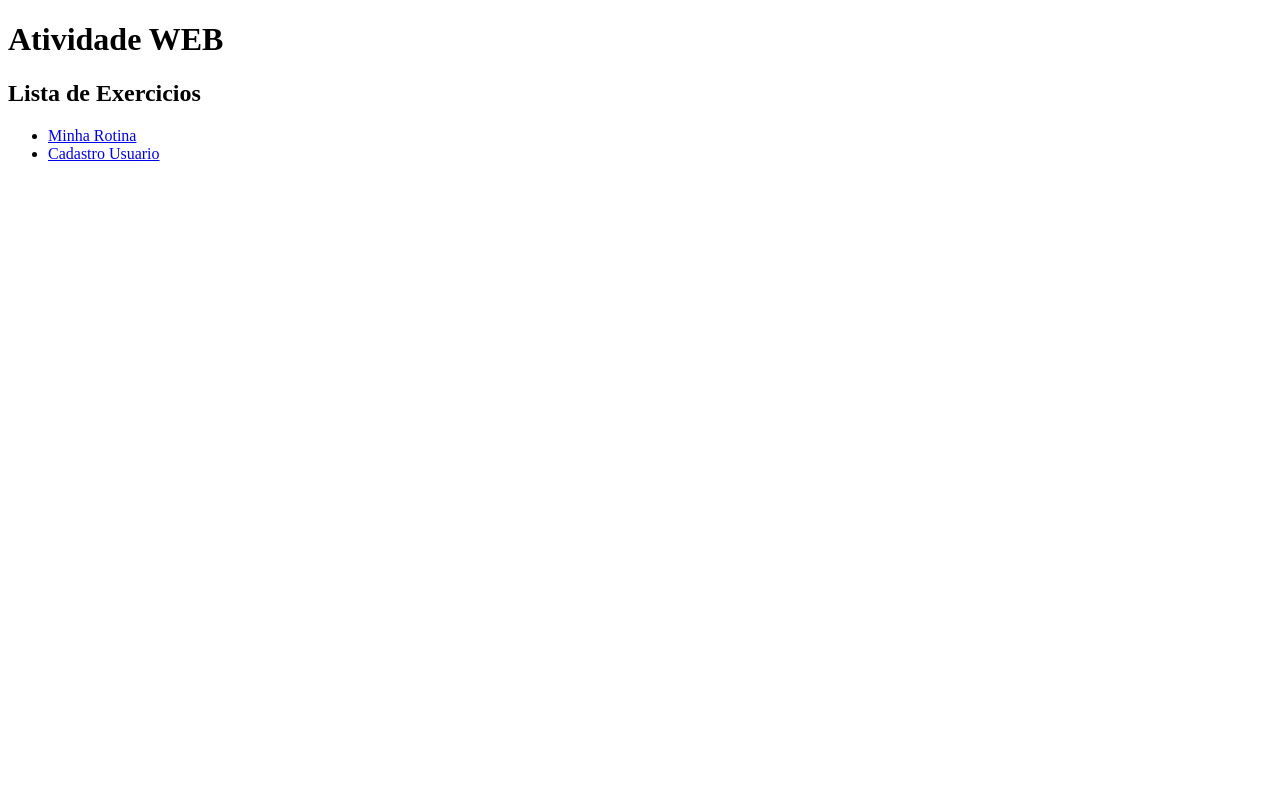
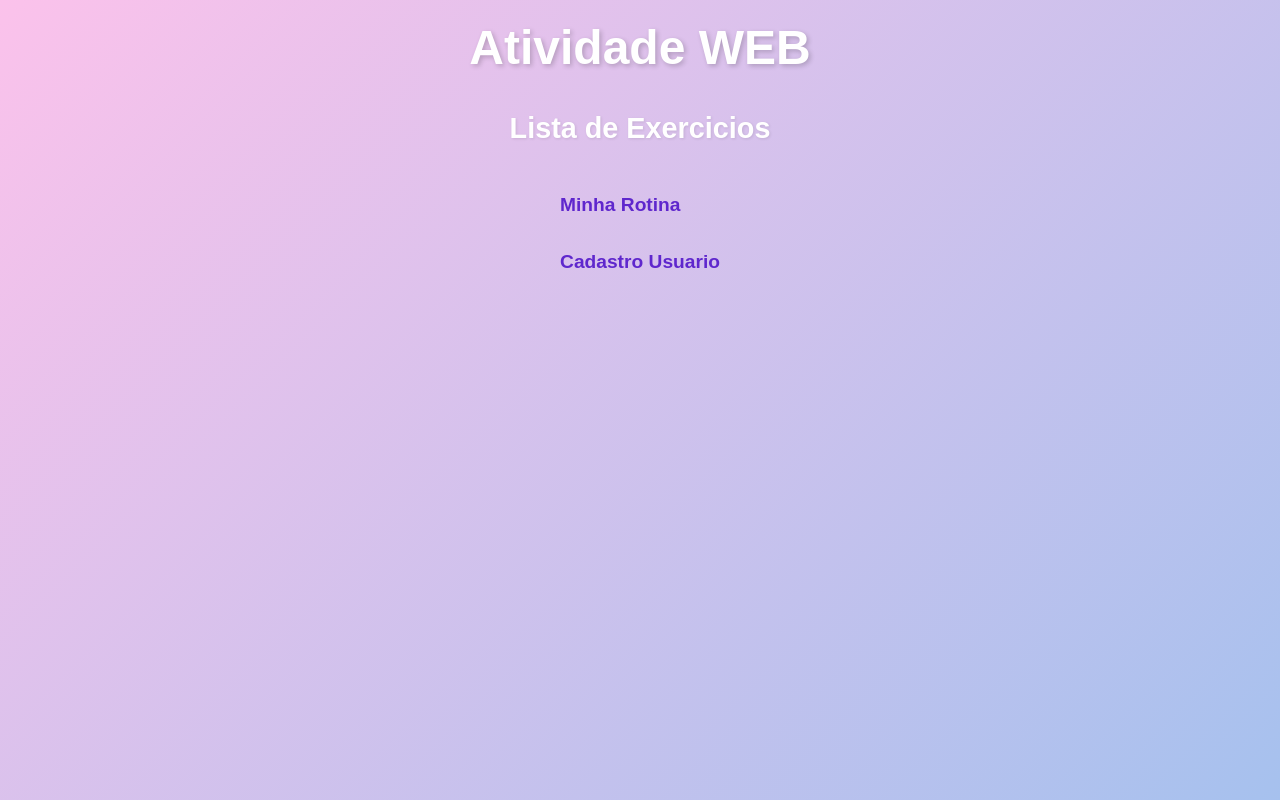
Before and after one commit to pedro-brandt/Ex_Web, a plain HTML site: page index.html in a window 1280 px wide. Drawn offline with Linux system fonts and the light colour scheme.

Commit message:
estilo a Index

```diff
--- /dev/null
+++ b/estiloIndex.css
@@ -0,0 +1,86 @@
+/* Estilos Gerais */
+body {
+    font-family: Arial, sans-serif;
+    background: linear-gradient(135deg, #fbc2eb 0%, #a6c1ee 100%);
+    color: #333;
+    margin: 0;
+    padding: 0;
+    display: flex;
+    flex-direction: column;
+    align-items: center;
+    min-height: 100vh;
+}
+
+/* Estilo do Título Principal */
+h1 {
+    color: #ffffff;
+    font-size: 3em;
+    margin-top: 20px;
+    text-shadow: 2px 2px 5px rgba(0, 0, 0, 0.2);
+}
+
+/* Estilo do Subtítulo */
+h2 {
+    color: #ffffff;
+    font-size: 1.8em;
+    margin-top: 5px;
+    text-shadow: 1px 1px 3px rgba(0, 0, 0, 0.1);
+}
+
+/* Estilo da Div com Exercícios */
+.exercises {
+    background-color: #ffffff;
+    padding: 20px;
+    border-radius: 10px;
+    box-shadow: 0 4px 8px rgba(0, 0, 0, 0.2);
+    margin-top: 20px;
+    width: 80%;
+    max-width: 600px;
+    text-align: center;
+}
+
+/* Estilo da Lista */
+ul {
+    list-style-type: none;
+    padding: 0;
+    margin: 0;
+}
+
+/* Estilo dos Itens da Lista */
+li {
+    margin: 15px 0;
+}
+
+/* Estilo dos Links */
+a {
+    text-decoration: none;
+    color: #5f27cd;
+    font-size: 1.2em;
+    font-weight: bold;
+    transition: color 0.3s, background-color 0.3s, box-shadow 0.3s;
+    padding: 10px 20px;
+    border-radius: 5px;
+    display: inline-block;
+}
+
+/* Efeito de Hover nos Links */
+a:hover {
+    color: #ffffff;
+    background-color: #5f27cd;
+    box-shadow: 0px 4px 10px rgba(95, 39, 205, 0.3);
+}
+
+/* Responsividade */
+@media (max-width: 600px) {
+    h1 {
+        font-size: 2em;
+    }
+
+    h2 {
+        font-size: 1.5em;
+    }
+
+    a {
+        font-size: 1em;
+    }
+}
--- a/index.html
+++ b/index.html
@@ -4,6 +4,7 @@
     <meta charset="UTF-8">
     <meta name="viewport" content="width=device-width, initial-scale=1.0">
     <title>Exercicios AH</title>
+    <link rel="stylesheet" href="estiloIndex.css">
 </head>
 <body>
     <h1>Atividade WEB</h1>
```
